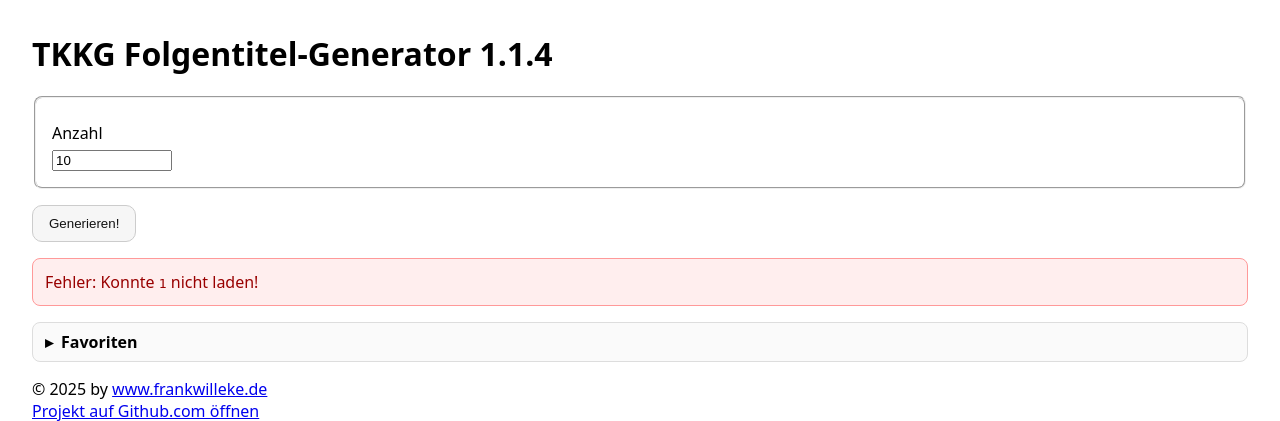
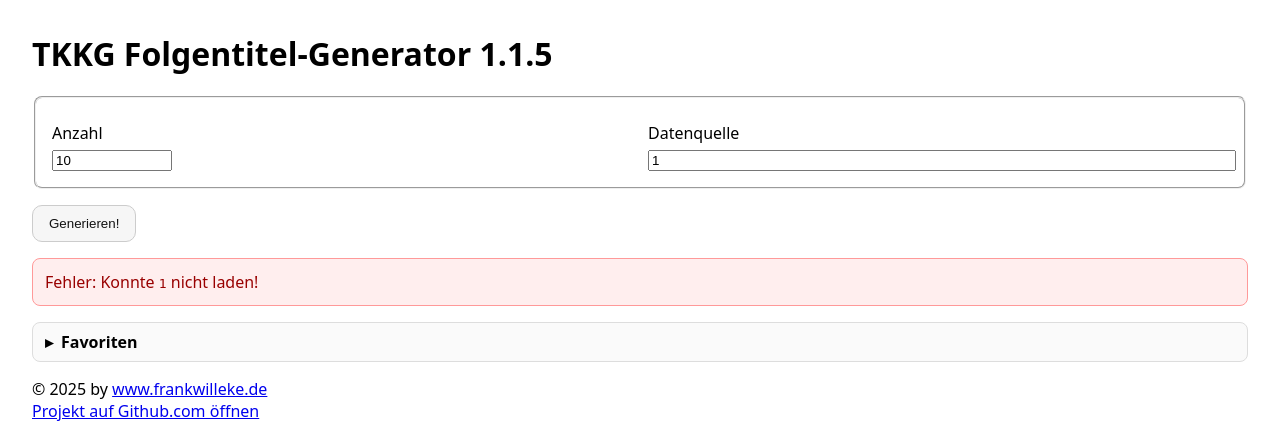
Before and after one commit to fwilleke80/tkkg_folgentitelgenerator, a PHP site: page /?data=1 in a window 1280 px wide. Shown: the top 421 px of the page. Run offline with PHP 8.4, Linux system fonts and the light colour scheme.

Commit message:
Optional custom data source can now be specified in UI

```diff
--- a/index.php
+++ b/index.php
@@ -37,7 +37,7 @@
 /** @var string */
 const SCRIPTTITLE = 'TKKG Folgentitel-Generator';
 /** @var string */
-const SCRIPTVERSION = '1.1.4';
+const SCRIPTVERSION = '1.1.5';
 /** @var string */
 const DATAFILENAME = 'tkkg_data.json';
 
@@ -388,7 +388,11 @@
 		<fieldset class="grid">
 			<div>
 				<label for="count">Anzahl</label>
-				<input id="count" name="count" type="number" min="1" step="1" value="<?= (int)$count ?>">
+				<input id="count" name="count" type="number" min="1" step="1" value="<?= (int)$count ?>" />
+			</div>
+			<div>
+				<label for="data">Datenquelle</label>
+				<input id="data" name="data" type="text" value="<?= $_GET['data'] ?>" style="width: 100%" />
 			</div>
 		</fieldset>
 
```
